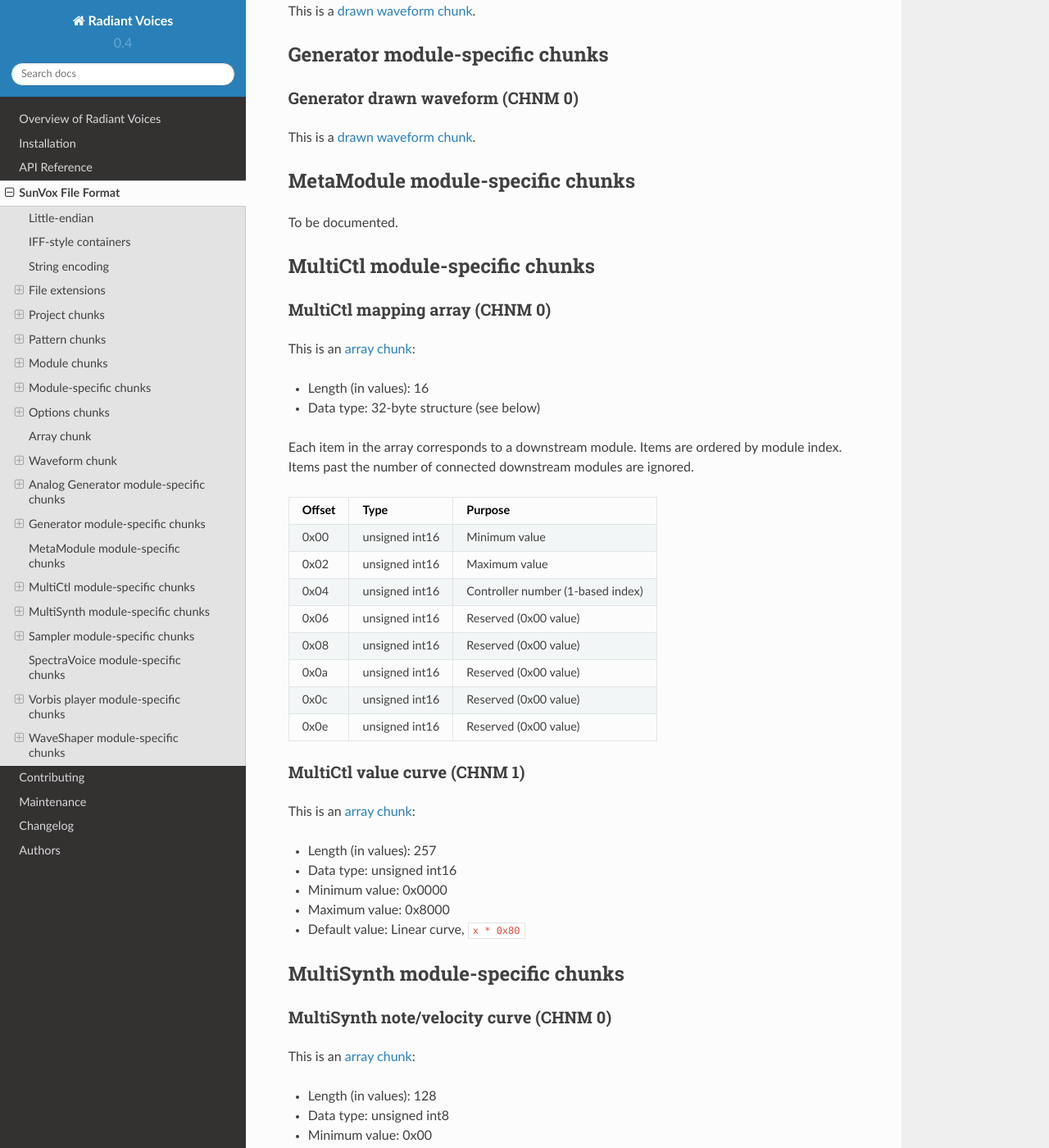
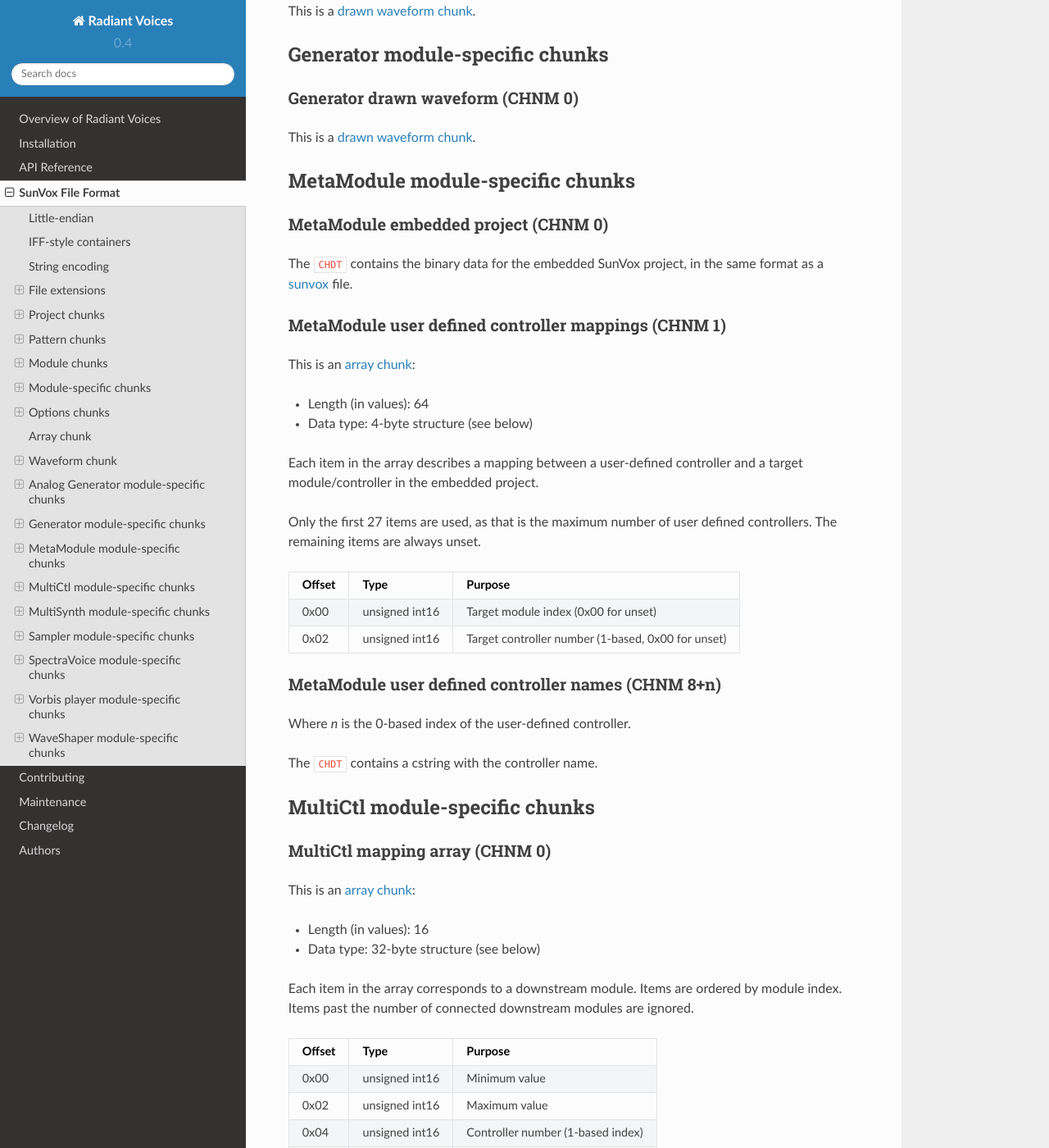
Before and after one commit to metrasynth/radiant-voices, a Sphinx documentation site: the page built from docs/sunvox-file-format.rst, in a window 1280 px wide and 1400 px high, scrolled down 11558 px. Shown: the whole window at 82% size. Built offline with Sphinx 7.4.7 and the Read the Docs theme 2.0.0, drawn with Linux system fonts in a browser that asks for light colours; some of the changed text lies outside the part shown.

Commit message:
Describe MetaModule and SpectraVoice module-specific chunks

```diff
--- a/docs/sunvox-file-format.rst
+++ b/docs/sunvox-file-format.rst
@@ -543,7 +543,39 @@
 MetaModule module-specific chunks
 ---------------------------------
 
-To be documented.
+MetaModule embedded project (CHNM 0)
+....................................
+
+The ``CHDT`` contains the binary data for the embedded SunVox project,
+in the same format as a sunvox_ file.
+
+MetaModule user defined controller mappings (CHNM 1)
+....................................................
+
+This is an `array chunk`_:
+
+- Length (in values): 64
+- Data type: 4-byte structure (see below)
+
+Each item in the array describes a mapping between a user-defined controller
+and a target module/controller in the embedded project.
+
+Only the first 27 items are used, as that is the maximum number of
+user defined controllers. The remaining items are always unset.
+
+======  ================  ===================================================
+Offset  Type              Purpose
+======  ================  ===================================================
+0x00    unsigned int16    Target module index (0x00 for unset)
+0x02    unsigned int16    Target controller number (1-based, 0x00 for unset)
+======  ================  ===================================================
+
+MetaModule user defined controller names (CHNM 8+n)
+...................................................
+
+Where *n* is the 0-based index of the user-defined controller.
+
+The ``CHDT`` contains a cstring with the controller name.
 
 MultiCtl module-specific chunks
 -------------------------------
@@ -759,7 +791,66 @@
 SpectraVoice module-specific chunks
 -----------------------------------
 
-To be documented.
+SpectraVoice harmonic frequencies (CHNM 0)
+..........................................
+
+This is an `array chunk`_:
+
+- Length (in values): 16
+- Data type: unsigned int16
+- Minimum value: 0x0000
+- Maximum value: 0x8000
+- Default value: [0x044a, 0x00, ...]
+
+SpectraVoice harmonic volumes (CHNM 1)
+......................................
+
+This is an `array chunk`_:
+
+- Length (in values): 16
+- Data type: unsigned int8
+- Minimum value: 0x00
+- Maximum value: 0xff
+- Default value: [0xff, 0x00, ...]
+
+SpectraVoice harmonic widths (CHNM 2)
+.....................................
+
+This is an `array chunk`_:
+
+- Length (in values): 16
+- Data type: unsigned int8
+- Minimum value: 0x00
+- Maximum value: 0xff
+- Default value: [0x03, 0x00, ...]
+
+SpectraVoice harmonic types (CHNM 3)
+....................................
+
+This is an `array chunk`_:
+
+- Length (in values): 16
+- Data type: byte enumeration (see below)
+- Default value: [hsin, ...]
+
+======  ======================
+Value   Purpose
+======  ======================
+0x00    hsin
+0x01    rect
+0x02    org1
+0x03    org2
+0x04    org3
+0x05    org4
+0x06    sin
+0x07    random
+0x08    triangle1
+0x09    triangle2
+0x0a    overtones1
+0x0b    overtones2
+0x0c    overtones3
+0x0d    overtones4
+======  ======================
 
 Vorbis player module-specific chunks
 ------------------------------------
```
